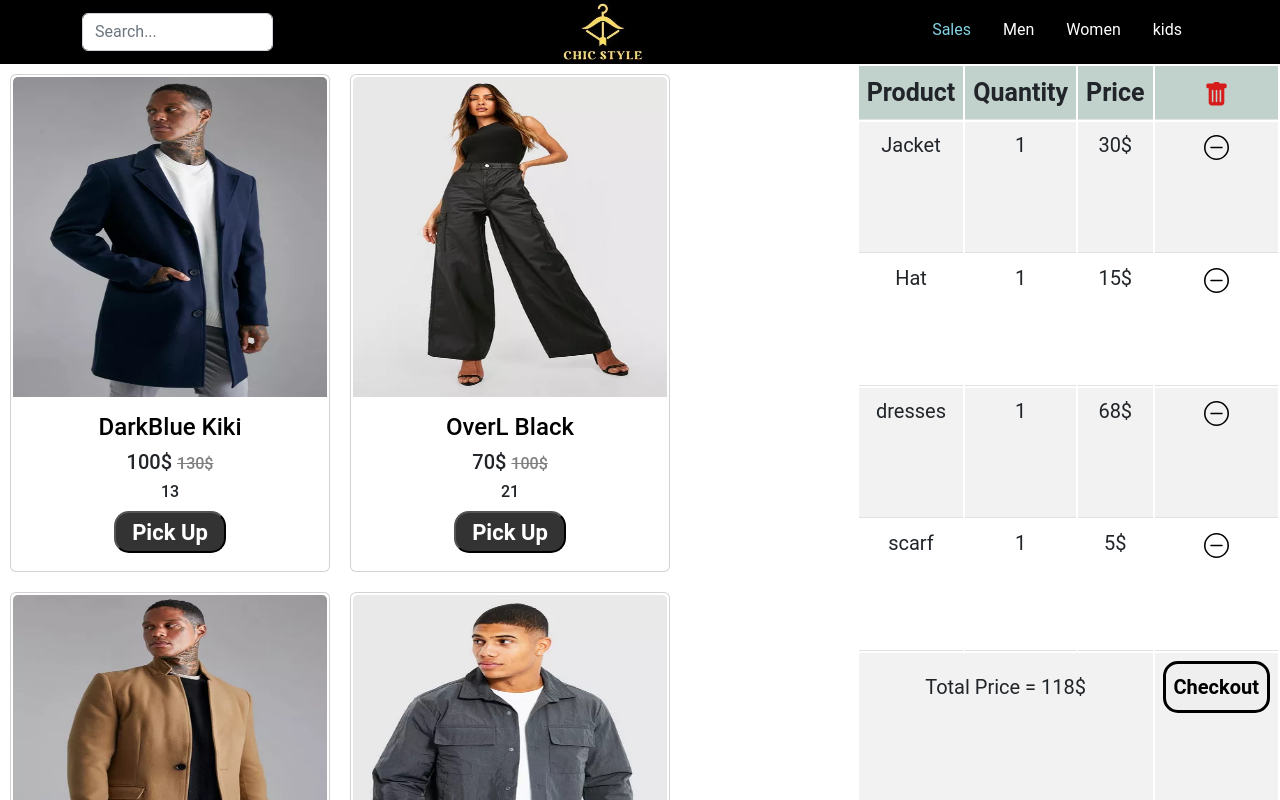
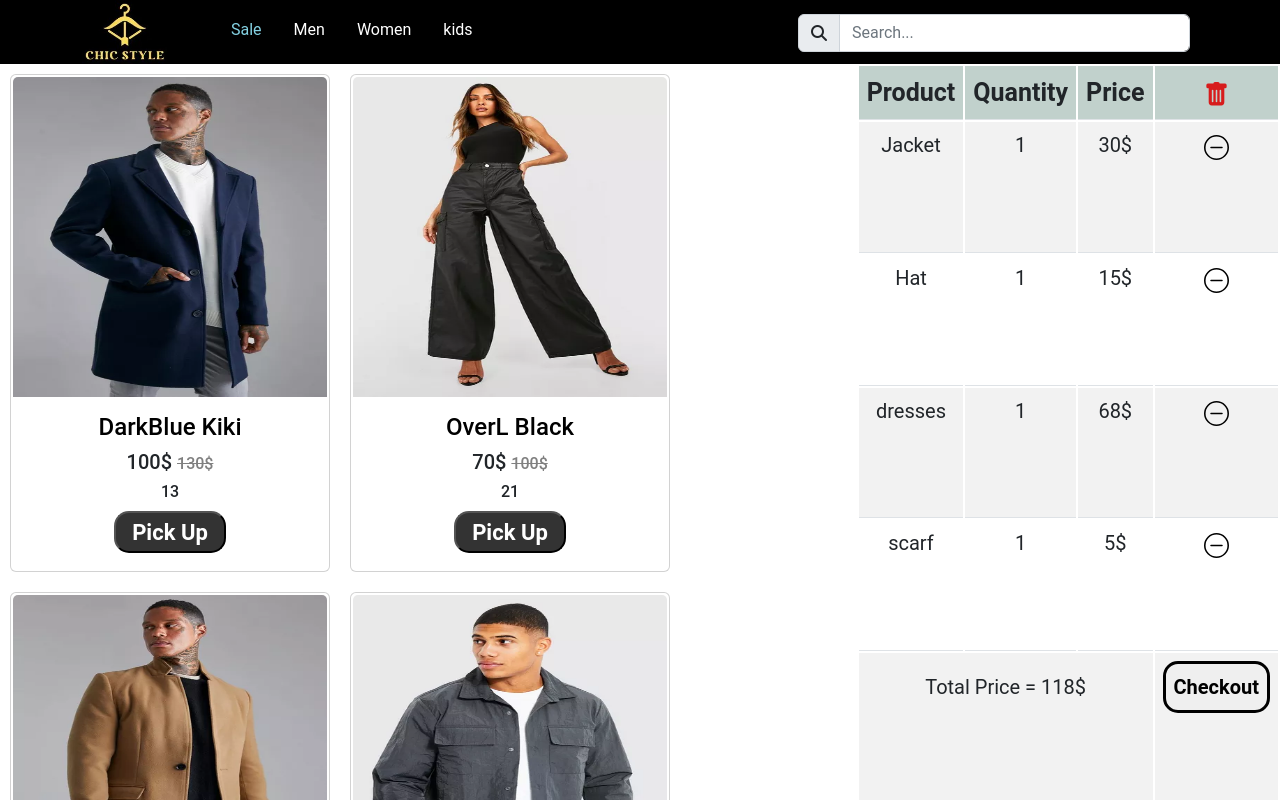
Before and after one commit to IsmaelMousa/pos-sales-stock, a React (Create React App) app: page / in a window 1280 px wide. Shown: the top 800 px of the page. Built offline with nearby package versions, Linux system fonts and the light colour scheme.

Commit message:
modified on navbar

```diff
--- a/src/components/store-bar/Navbar.css
+++ b/src/components/store-bar/Navbar.css
@@ -1,6 +1,5 @@
 body {
   font-family: "Roboto", sans-serif;
-
   padding-left: 0px;
   border: 0px solid #ffffff;
  }
@@ -14,8 +13,8 @@ body {
    background-color:#000000;
    padding: 0 0;
    margin: 0;
+ }
 
-  }
  .navbar .navbar-nav .nav-link {
    color: white;
  }
@@ -26,17 +25,22 @@ body {
 }
 
 .logo{
-    margin-left: 25%;
-    margin-right: 20%;
+ float: left;
 }
 
  .navbar .navbar-toggler {
-
    width: 60px;
    font-size: 25px;
    border-color: rgb(255, 255, 255);
    background-color: rgb(255, 255, 255);
  }
+
  .navbar .navbar-toggler:focus {
    box-shadow: none;
  }
+
+ .input-group{
+   width: 400px;
+   height: 35px;
+   float: right;
+ }
--- a/src/components/store-bar/Navbar.js
+++ b/src/components/store-bar/Navbar.js
@@ -1,3 +1,4 @@
+
 import React from "react";
 import "./Navbar.css"
 import logo from "../../images/logo.webp";
@@ -9,29 +10,17 @@ function NavBar() {
     <nav className="navbar navbar-expand-lg sticky-top">
       <div className="container">
 
-
-    <nav className="justify-content-center">
-     <div className="search" classname="container-fluid">
-      <form className="d-flex">
-       <input className="form-control me-2 btn-primary raunded-pill main-btn" type="search" placeholder="Search..." aria-label="Search"/>
-
-     </form>
-  </div>
-</nav>
-
         <div className="logo">
           <Link to="/index.html" >
-           <img  src={logo} className="img" alt="website"/>
+            <img src={logo} className="img" alt="website" />
           </Link>
         </div>
 
-          <button className="navbar-toggler" type="button" data-bs-toggle="collapse" data-bs-target="#main" aria-controls="main" aria-expanded="false" aria-label="Toggle navigation">
-            <span className="navbar-toggler-icon"></span>
-          </button>
+
         <div className="collapse navbar-collapse" id="main">
           <ul className="navbar-nav ms-5 mb-2 mb-lg-1" >
             <li className="nav-item">
-                <Link to="/" className="nav-link p-lg-3 active" aria-current="page" >Sales</Link>
+              <Link to="/Sale" className="nav-link p-lg-3 active" aria-current="page" >Sale</Link>
             </li>
 
             <li className="nav-item">
@@ -46,10 +35,27 @@ function NavBar() {
               <Link to="/kids" className="nav-link  p-lg-3">kids</Link>
             </li>
 
+          </ul>
+        </div>
 
 
-            </ul>
+
+        <nav className="justify-content-center">
+          <div classame="container-fluid">
+            <form className="d-flex">
+            <div class="input-group">
+              <span class="input-group-text" id="basic-addon1"><i class="fa-solid fa-magnifying-glass"></i></span>
+              <input className="form-control me-2 btn-primary raunded-pill main-btn" type="search" placeholder="Search..." aria-label="Search" />
               </div>
+            </form>
+          </div>
+        </nav>
+
+
+
+        <button className="navbar-toggler" type="button" data-bs-toggle="collapse" data-bs-target="#main" aria-controls="main" aria-expanded="false" aria-label="Toggle navigation">
+          <span className="navbar-toggler-icon"></span>
+        </button>
       </div>
     </nav>
 
```
Lines whose indentation alone changed are shown as unchanged.
